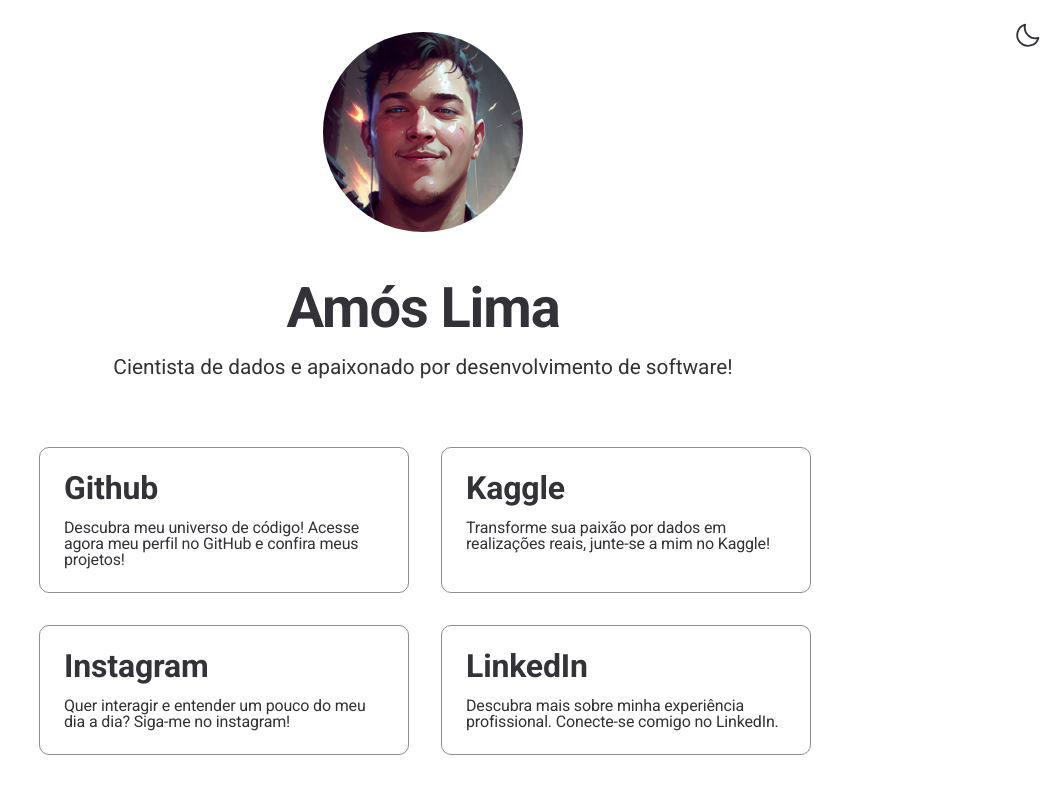
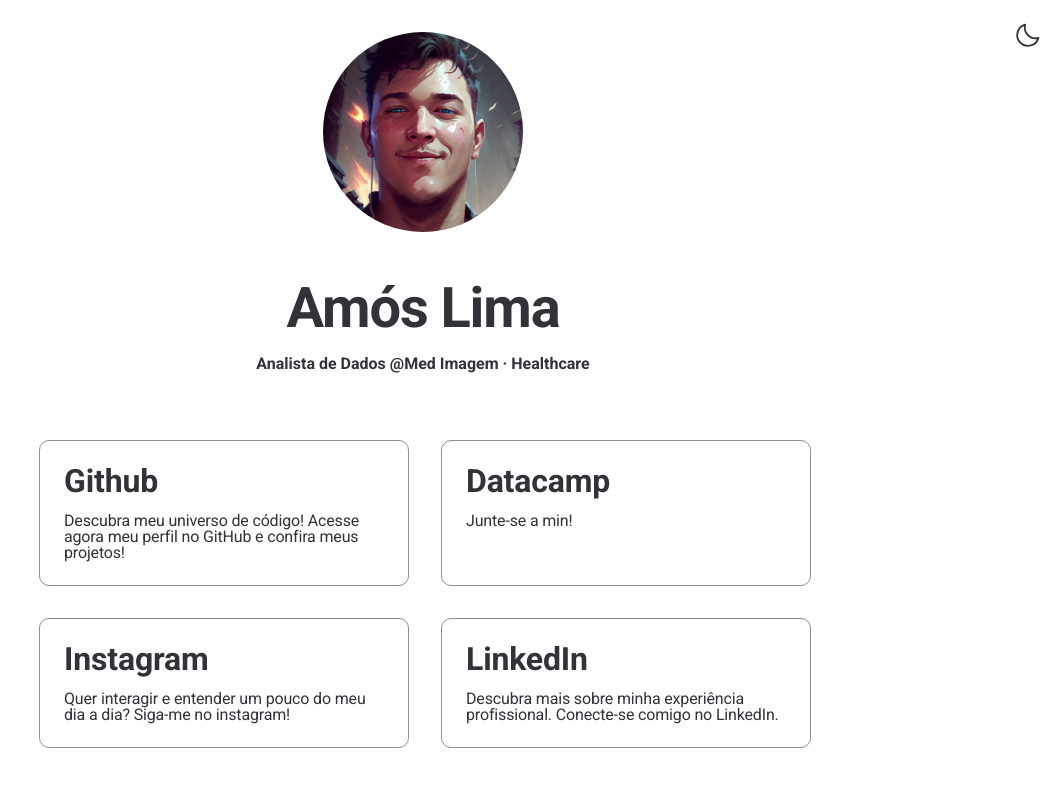
Before and after one commit to amslimaa/amslimaa, a React (Vite) app: page / in a window 1280 px wide. Shown: the top 794 px of the page, without its empty margins (217-1280 px from the left). Built offline with nearby package versions, Linux system fonts and the light colour scheme.

Commit message:
update/profile

```diff
--- a/src/components/Card/index.tsx
+++ b/src/components/Card/index.tsx
@@ -1,12 +1,12 @@
 
-import { BrowserRouter as Router, Link } from 'react-router-dom';
+import { BrowserRouter as Router } from 'react-router-dom';
 import { CardContainer  } from './styled'
 
 export function Card(props: any) { //adicionar tipos depois
         return (
 
         <Router>
-        <CardContainer to={props.link} target='blank'>
+        <CardContainer to={props.link} target="_blank">
             <h1>{props.title}</h1>
             <p>{props.text}</p>
         </CardContainer>
--- a/src/components/Profile/index.tsx
+++ b/src/components/Profile/index.tsx
@@ -7,7 +7,7 @@
         <ProfileContainer>
             <ImgProfile src={ImageProfile} />
             <h1>Amós Lima</h1>
-            <p>Cientista de dados e apaixonado por desenvolvimento de software!</p>
+            <p>Analista de Dados <a href="www.medimagem.com.br">@Med Imagem · Healthcare</a></p>
         </ProfileContainer>
     )
 }
--- a/src/components/Profile/styles.ts
+++ b/src/components/Profile/styles.ts
@@ -14,11 +14,19 @@
         font-weight: bold;
         color:  ${(props) => props.theme.colors.text};
     }
-    p{
+    p {
         text-align: center;
         line-height: 1.5;
-        font-size: 1.3rem;
+        font-size: 1rem;
+        font-weight: bold;
         color:  ${(props) => props.theme.colors.text};
+        a{
+            text-decoration: none;
+            color :  ${(props) => props.theme.colors.text};
+            &:hover{
+                transition: 0.3s;
+                color:  ${(props) => props.theme.colors['green-300']};
+        }
     }
 `;
 export const ImgProfile = styled.img`
--- a/src/pages/Home/index.tsx
+++ b/src/pages/Home/index.tsx
@@ -3,7 +3,7 @@
 import { Profile} from "../../components/Profile"
 
 import { Card } from "../../components/Card"
-import { ThemeButton } from "../../components/ThemeButtom"
+
 
 export function Home() {
     return (
@@ -16,9 +16,9 @@
                 link="https://github.com/amslimaa"
             />
             <Card
-                title="Kaggle"
-                text="Transforme sua paixão por dados em realizações reais, junte-se a mim no Kaggle!"
-                link="https://www.kaggle.com/amslima"
+                title="Datacamp"
+                text="Junte-se a min!"
+                link="https://www.datacamp.com/profile/amslimaa"
             />
             <Card
                 title="Instagram"
```
